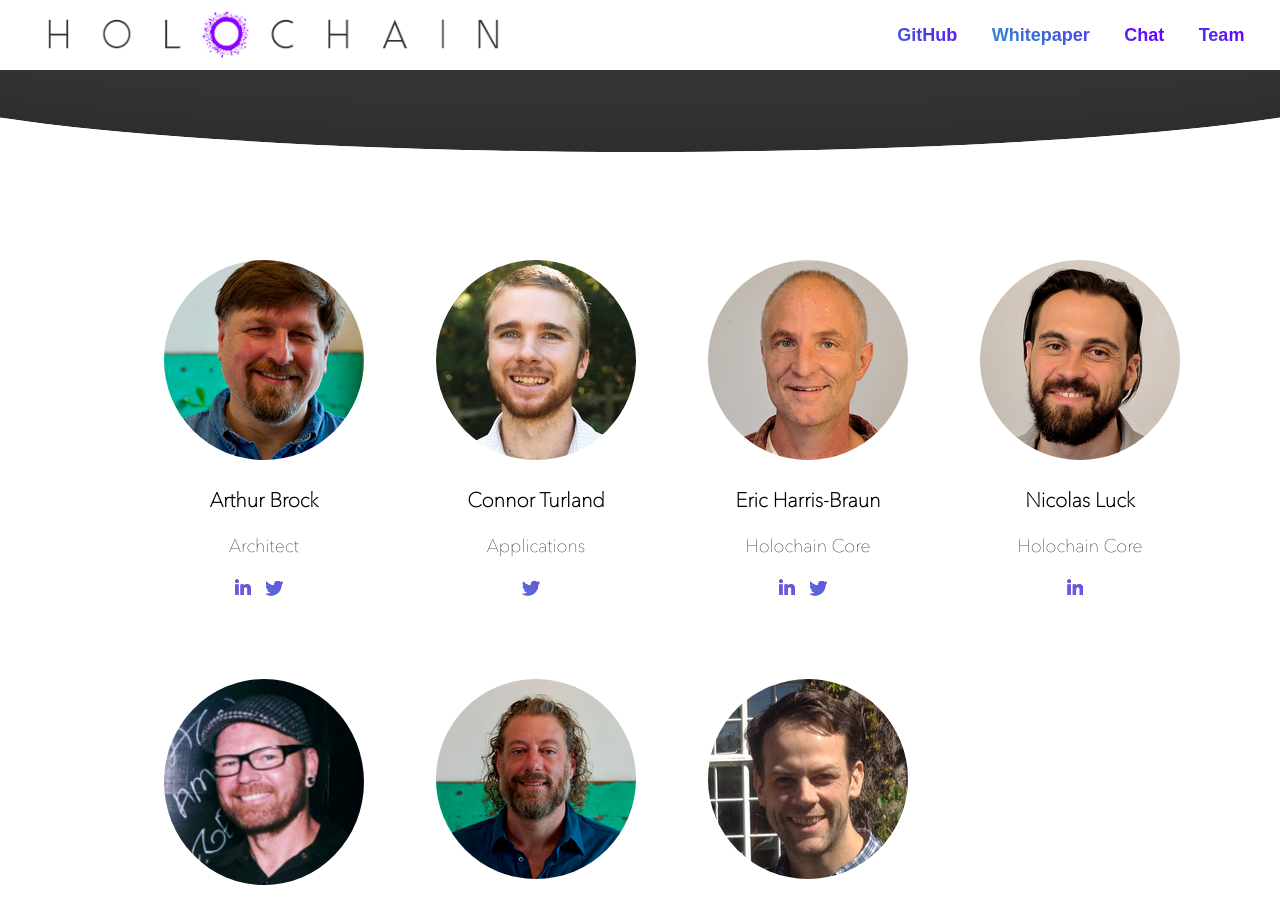
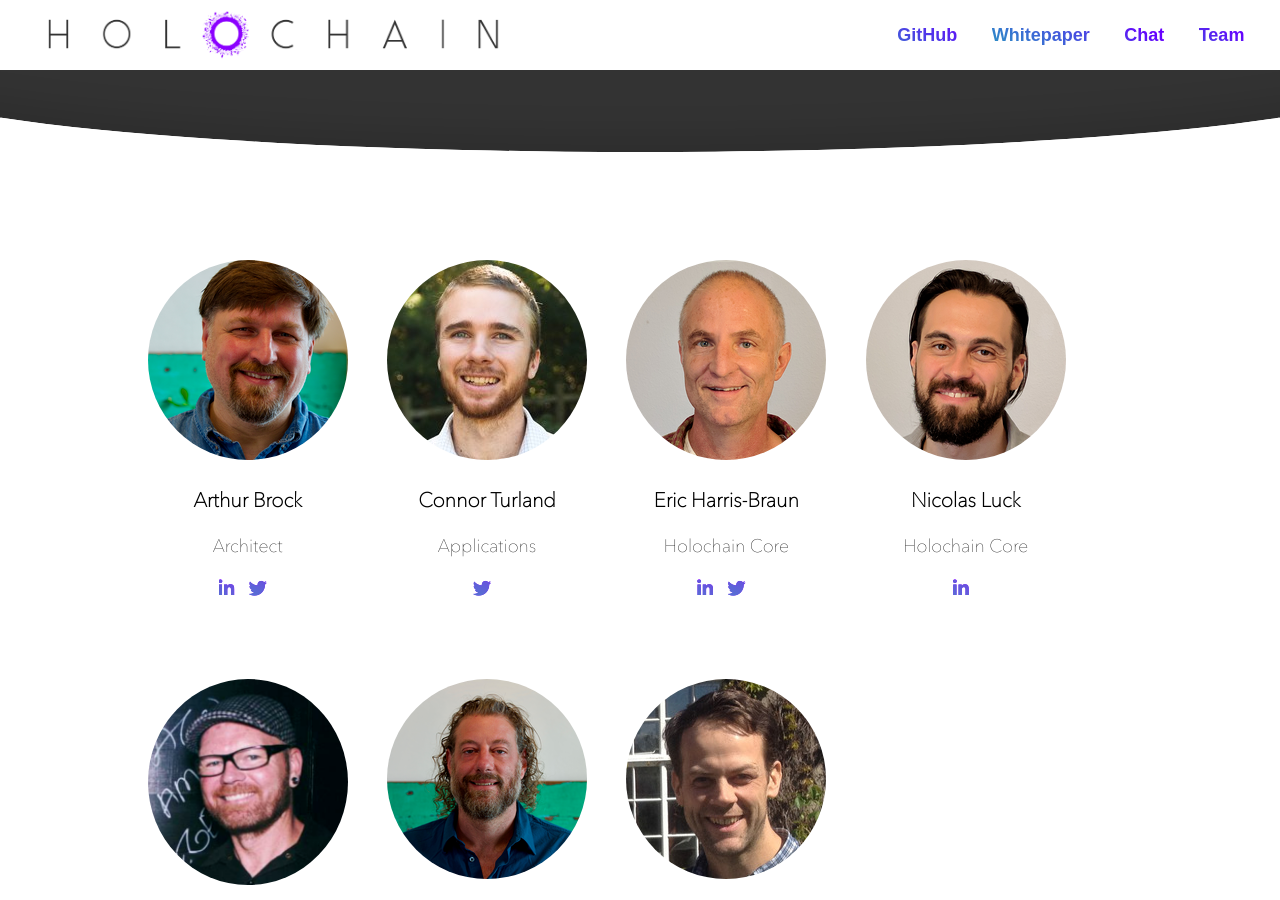
Before and after one commit to holochain/website, a Jekyll site: the page built from devteam.html, in a window 1280 px wide and 900 px high, scrolled down 298 px. Built offline with Jekyll 4.4.1, drawn with Linux system fonts in a browser that asks for light colours; nearby versions of some CDN libraries.

Commit message:
Updated media queries
Fixes column jump in issue #10. Adjusted the width of the 1of4 column again and changed the media mixin.

```diff
--- a/css/main.scss
+++ b/css/main.scss
@@ -40,10 +40,10 @@
   @media (min-width: 1200px) and (max-width: 1799px) { @content; }
 }
 @mixin for-most-desktops {
-  @media (min-width: 1200px) and (max-width: 1900px) { @content; }
+  @media (min-width: 1200px) and (max-width: 1899px) { @content; }
 }
 @mixin for-big-desktop-up {
-  @media (min-width: 1800px) { @content; }
+  @media (min-width: 1900px) { @content; }
 }
 
 .no-mobile {
@@ -330,9 +330,9 @@
 .size-1of2 { width: 50%; }
 .size-1of3 { width: 33.33333%; }
 .size-1of4 {
-  width: 28%;
+  width: 25%;
   @include for-most-desktops {
-    width: 25%;
+    width: 22%;
     }
   }
 
```
